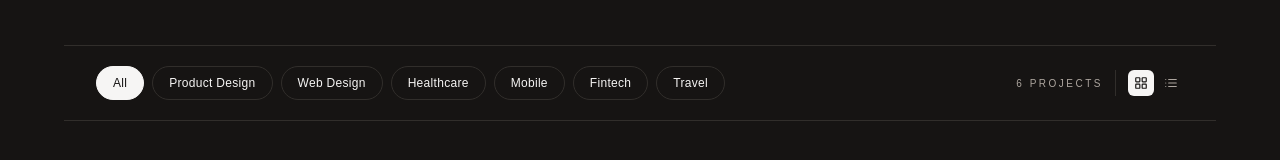
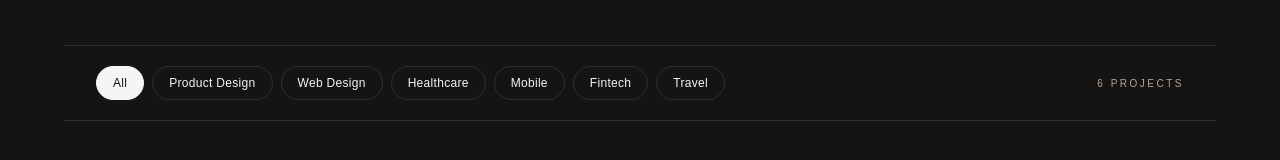
Before and after one commit to BOW-thepm/bolatito-oyeyemi-winjobi, a React (Vite) app: page /projects in a window 1280 px wide. Shown: the part 394-554 px from the top of the page. Built offline with nearby package versions, Linux system fonts and the light colour scheme; a web font is replaced by a local one.

Commit message:
Reverted to commit 7f19463d21ab32e6d2574f66c96336fbe788f32f

```diff
--- a/src/pages/Projects.tsx
+++ b/src/pages/Projects.tsx
@@ -1,16 +1,13 @@
 import { motion } from 'framer-motion';
-import { ArrowLeft, ArrowUpRight, LayoutGrid, List } from 'lucide-react';
+import { ArrowLeft, ArrowUpRight } from 'lucide-react';
 import { Link } from 'react-router-dom';
 import { useState } from 'react';
 import { projects } from '@/data/projects';
 
 const categories = ['All', ...Array.from(new Set(projects.map((p) => p.category)))];
 
-type ViewMode = 'grid' | 'list';
-
 const Projects = () => {
   const [activeFilter, setActiveFilter] = useState('All');
-  const [viewMode, setViewMode] = useState<ViewMode>('grid');
 
   const filteredProjects =
     activeFilter === 'All' ? projects : projects.filter((p) => p.category === activeFilter);
@@ -74,36 +71,8 @@ const Projects = () => {
               </button>
             );
           })}
-          <span className="ml-auto flex items-center gap-3">
-            <span className="text-[10px] tracking-[0.25em] uppercase text-muted-foreground">
+          <span className="ml-auto text-[10px] tracking-[0.25em] uppercase text-muted-foreground">
             {filteredProjects.length} {filteredProjects.length === 1 ? 'project' : 'projects'}
-            </span>
-            <span className="flex items-center gap-1 border-l border-border pl-3">
-              <button
-                onClick={() => setViewMode('grid')}
-                aria-label="Grid view"
-                aria-pressed={viewMode === 'grid'}
-                className={`p-1.5 rounded-md transition-colors ${
-                  viewMode === 'grid'
-                    ? 'bg-foreground text-background'
-                    : 'text-muted-foreground hover:text-foreground'
-                }`}
-              >
-                <LayoutGrid size={14} />
-              </button>
-              <button
-                onClick={() => setViewMode('list')}
-                aria-label="List view"
-                aria-pressed={viewMode === 'list'}
-                className={`p-1.5 rounded-md transition-colors ${
-                  viewMode === 'list'
-                    ? 'bg-foreground text-background'
-                    : 'text-muted-foreground hover:text-foreground'
-                }`}
-              >
-                <List size={14} />
-              </button>
-            </span>
           </span>
         </div>
       </section>
@@ -113,25 +82,20 @@ const Projects = () => {
         <div className="container mx-auto max-w-6xl">
           <motion.div
             layout
-            className={
-              viewMode === 'grid'
-                ? 'grid grid-cols-1 md:grid-cols-2 gap-12 md:gap-16'
-                : 'flex flex-col divide-y divide-border'
-            }
+            className="grid grid-cols-1 md:grid-cols-2 gap-12 md:gap-16"
           >
             {filteredProjects.map((project, index) => (
               <motion.div
-                key={`${viewMode}-${project.id}`}
+                key={project.id}
                 layout
-                initial={{ opacity: 0, y: 20 }}
+                initial={{ opacity: 0, y: 30 }}
                 animate={{ opacity: 1, y: 0 }}
                 transition={{
-                  duration: 0.6,
-                  delay: index * 0.04,
+                  duration: 0.7,
+                  delay: index * 0.05,
                   ease: [0.22, 1, 0.36, 1],
                 }}
               >
-                {viewMode === 'grid' ? (
                 <Link to={`/projects/${project.slug}`} className="group block">
                   <div className="relative overflow-hidden bg-secondary aspect-[4/5] mb-6 rounded-sm">
                     <img
@@ -158,40 +122,6 @@ const Projects = () => {
                     {project.description}
                   </p>
                 </Link>
-                ) : (
-                  <Link
-                    to={`/projects/${project.slug}`}
-                    className="group grid grid-cols-12 items-center gap-4 md:gap-6 py-6"
-                  >
-                    <div className="col-span-1 text-[10px] tracking-[0.25em] uppercase text-muted-foreground tabular-nums">
-                      {String(index + 1).padStart(2, '0')}
-                    </div>
-                    <div className="col-span-2 hidden md:block">
-                      <div className="aspect-[4/3] overflow-hidden bg-secondary rounded-sm">
-                        <img
-                          src={project.image}
-                          alt={project.title}
-                          className="w-full h-full object-cover transition-transform duration-700 ease-out group-hover:scale-[1.04]"
-                        />
-                      </div>
-                    </div>
-                    <div className="col-span-7 md:col-span-6">
-                      <h3 className="text-xl md:text-2xl font-medium text-foreground flex items-center gap-2">
-                        {project.title}
-                        <ArrowUpRight className="h-4 w-4 transition-transform duration-300 group-hover:translate-x-1 group-hover:-translate-y-1" />
-                      </h3>
-                      <p className="mt-1 text-sm text-muted-foreground line-clamp-1">
-                        {project.description}
-                      </p>
-                    </div>
-                    <div className="col-span-2 hidden md:block text-xs tracking-wide text-muted-foreground">
-                      {project.category}
-                    </div>
-                    <div className="col-span-4 md:col-span-1 text-right text-sm text-muted-foreground tabular-nums">
-                      {project.year}
-                    </div>
-                  </Link>
-                )}
               </motion.div>
             ))}
           </motion.div>
```
Lines whose indentation alone changed are shown as unchanged.
